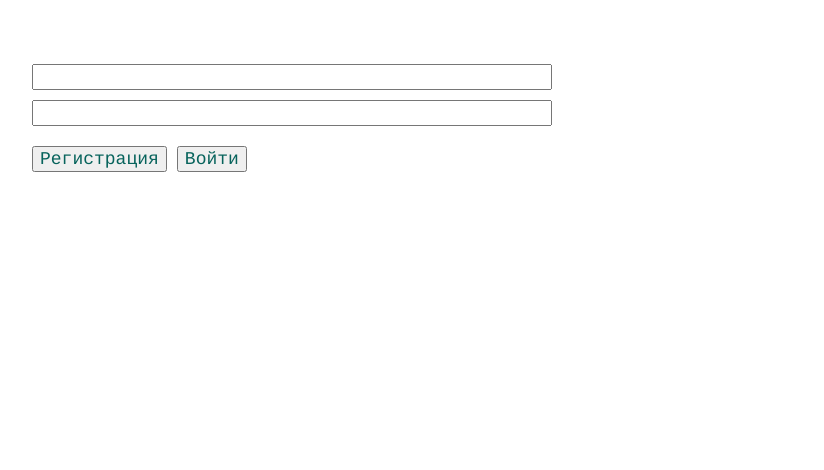
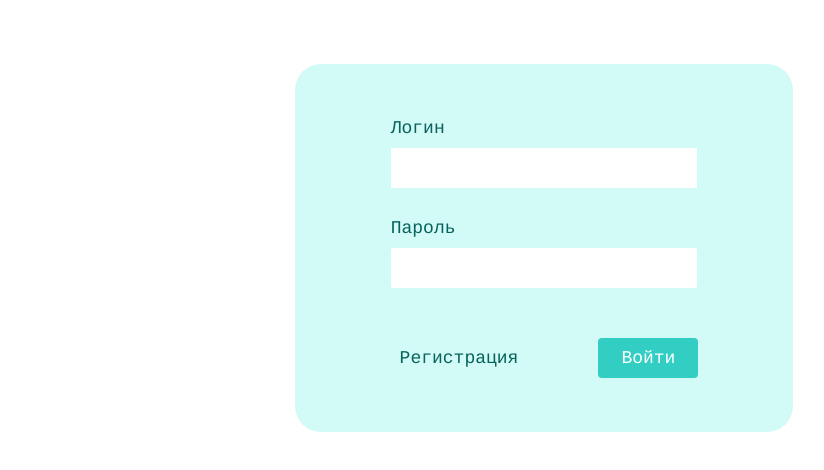
Before and after one commit to MartaWild/todo, a React (Create React App) app: page /single/single/single/ in a window 1280 px wide. Shown: the top 470 px of the page, without its empty margins (96-920 px from the left). Built offline with nearby package versions, Linux system fonts and the light colour scheme; no server answers.

Commit message:
Design WIP

```diff
--- a/src/components/AuthForm.tsx
+++ b/src/components/AuthForm.tsx
@@ -20,43 +20,85 @@ const Wrapper = styled.div`
 const FormWindow = styled.div`
     display: flex;
     flex-direction: column;
+    background: #D2FAF7;
+    border-radius: 26px;
+    width: 438px;
+    height: 308px;
+    margin-left: auto;
+    margin-right: auto;
+    align-items: center;
+    padding: 30px;
+    justify-content: center;
+
 `;
 
 const InputWrapper = styled.div`
     margin-bottom: 20px;
+    display: inline-block;
+    width: 70%;
 `;
 
 const LoginInput = styled.input`
-    width: 50%;
+    padding: 10px;
+    width: 100%;
     font-size: 18px;
     font-family: 'Cousine', monospace;
     margin-right: 10px;
     color: #07635C;
-    margin-bottom: 10px;
-`;
+    margin-bottom: 30px;
+    border: none;
+    box-sizing: border-box;
+    border-radius: 2px;
+ `;
 
 const PasswordInput = styled.input`
-    width: 50%;
+    padding: 10px;
+    width: 100%;
     font-size: 18px;
     font-family: 'Cousine', monospace;
     margin-right: 10px;
     color: #07635C;
+    border: none;
+    box-sizing: border-box;
+    border-radius: 2px;
 `;
 
-const ButtonWrapper = styled.div``;
+const ButtonWrapper = styled.div`
+    margin-top: 30px;
+
+`;
 
 const RegisterButton = styled.button`
     font-size: 18px;
     font-family: 'Cousine', monospace;
     color: #07635C;
-    margin-right: 10px;
+    margin-right: 70px;
+    cursor: pointer;
+    background: none;
+    border: none;
+    height: 40px;
+    padding: 10px;
 `;
 
 const LoginButton = styled.button`
     font-size: 18px;
     font-family: 'Cousine', monospace;
-    color: #07635C;
+    color: #ffffff;
+    background: #33CEC3;
+    border-radius: 4px;
+    height: 40px;
+    width: 100px;
+    cursor:pointer;
+    border: none;
 `;
+const LoginText = styled.div`
+    margin-bottom: 10px;
+`;
+
+const PasswordText = styled.div`
+    margin-bottom: 10px;
+`;
+
 
 function AuthForm(props: {loadTodos: () => void}){
     const [login, setLogin] = useState('');
@@ -94,12 +136,14 @@ function AuthForm(props: {loadTodos: () => void}){
         <Wrapper>
             <FormWindow>
                 <InputWrapper>
-                    <LoginInput type='text' value={login} onChange={(event) => setLogin(event.target.value)}>
-
-                    </LoginInput>
-                    <PasswordInput type='password' value={password} onChange={(event) => setPassword(event.target.value)}>
-
-                    </PasswordInput>
+                    <LoginText>
+                        Логин
+                    </LoginText>
+                    <LoginInput type='text' value={login} onChange={(event) => setLogin(event.target.value)} />
+                    <PasswordText>
+                        Пароль
+                    </PasswordText>
+                    <PasswordInput type='password' value={password} onChange={(event) => setPassword(event.target.value)} />
                 </InputWrapper>
                 <ButtonWrapper>
                     <RegisterButton onClick={() => registration(login, password)}> Регистрация </RegisterButton>
--- a/src/components/ListMode.tsx
+++ b/src/components/ListMode.tsx
@@ -11,13 +11,19 @@ import {addTodo, deleteTodo, loadTodos, setTodos} from "../redux/actions";
 const Button = styled.button`
     font-size: 18px;
     font-family: 'Cousine', monospace;
-    color: #07635C;
+    color: #ffffff;
+    background: #33CEC3;
+    border-radius: 4px;
+    height: 40px;
+    cursor:pointer;
+    border: none;
+    cursor: pointer;
 `;
 
 const Wrapper = styled.div`
     margin-left: auto;
     margin-right: auto;
-    margin-top: 5%;
+    margin-top: 2%;
     padding: 0;
     width: 80vw;
     font-size: 18px;
@@ -39,11 +45,15 @@ const WrapperControls = styled.div`
 `;
 
 const InputTodo = styled.input`
-    width: 50%;
+    width: 70%;
     font-size: 18px;
     font-family: 'Cousine', monospace;
     margin-right: 10px;
     color: #07635C;
+    box-sizing: border-box;
+    border-radius: 2px;
+    border: 1px solid #13988F;
+    padding: 10px;
 `;
 
 const AddTodo = styled(Button)`
@@ -60,12 +70,12 @@ const HeaderWrapper = styled.div`
     display: flex;
     flex-direction: row;
     justify-content: space-between;
-
 `;
 
-const LogOutButton =styled(Button)`
-    height: 25px;
+const LogOutButton = styled(Button)`
     margin: 5% 0 3% 0;
+    background: none;
+    color: #07635C;
 `;
 
 
--- a/src/components/TodoItem.tsx
+++ b/src/components/TodoItem.tsx
@@ -1,12 +1,19 @@
-import React, { useState } from 'react';
+import React from 'react';
 import styled from 'styled-components';
-import {DragDropContext, Droppable, Draggable} from "react-beautiful-dnd";
+import {Draggable} from "react-beautiful-dnd";
 import { Todo } from '../types'
 
 const Button = styled.button`
     font-size: 18px;
     font-family: 'Cousine', monospace;
-    color: #07635C;
+    background: none;
+    color: #FD3F49;
+    border-radius: 4px;
+    height: 40px;
+    cursor:pointer;
+    border: none;
+    font-weight: bold;
+
 `;
 
 const ListItem = styled.div`
@@ -16,10 +23,20 @@ const ListItem = styled.div`
     margin-bottom: 8px;
     padding: 0;
     background: white;
+    width: 92%;
 `;
 
 const Checkbox = styled.input`
     transform: scale(1.5);
+    color: #07635C;
+    box-sizing: border-box;
+    border-radius: 2px;
+    border: 1px solid #13988F;
+    position: absolute;
+    opacity: 0;
+    cursor: pointer;
+    height: 0;
+    width: 0;
 `;
 
 const TodoText = styled.li`
@@ -34,6 +51,43 @@ const Time = styled.input`
     font-size: 18px;
     font-family: 'Cousine', monospace;
 `;
+
+const NewCheckbox = styled.label`
+    display: block;
+    position: relative;
+    cursor: pointer;
+`;
+
+const Checkmark = styled.span`
+    position: absolute;
+    top: 0;
+    left: 0;
+    height: 25px;
+    width: 25px;
+    background: #FFFFFF;
+    border: 1px solid #13988F;
+    box-sizing: border-box;
+    border-radius: 2px;
+
+    &:after{
+        left: 8px;
+        top: 4px;
+        width: 5px;
+        height: 10px;
+        border: solid #13988F;
+        border-width: 0 3px 3px 0;
+        transform: rotate(45deg);
+        content: "";
+        position: absolute;
+        display: none;
+    }
+
+    input:checked ~ &:after{
+        display: block;
+    }
+
+`;
+
 
 const Delete = styled(Button)``;
 
@@ -57,12 +111,14 @@ export default function TodoItem (props: {
                           {...provided.dragHandleProps}
                           style={provided.draggableProps.style}
                 >
-                    <Checkbox type='checkbox' checked={item.checked}
-                              onChange={props.onCheckboxChange(item.id)}
-                    />
-                    <TodoText style={item.checked ? {textDecoration: "line-through"} : {}}> {item.data} </TodoText>
+                    <NewCheckbox>
+                        <Checkbox type='checkbox' checked={item.checked}
+                                  onChange={props.onCheckboxChange(item.id)}
+                        />
+                        <Checkmark />
+                    </NewCheckbox>
+                    <TodoText style={item.checked ? {textDecoration: "line-through", textDecorationThickness: "2px"} : {}}> {item.data} </TodoText>
                     <Delete onClick={() => props.deleteTodo(item.id)}>X</Delete>
-                    <Slide>|</Slide>
                 </ListItem>
             )}
         </Draggable>
```
